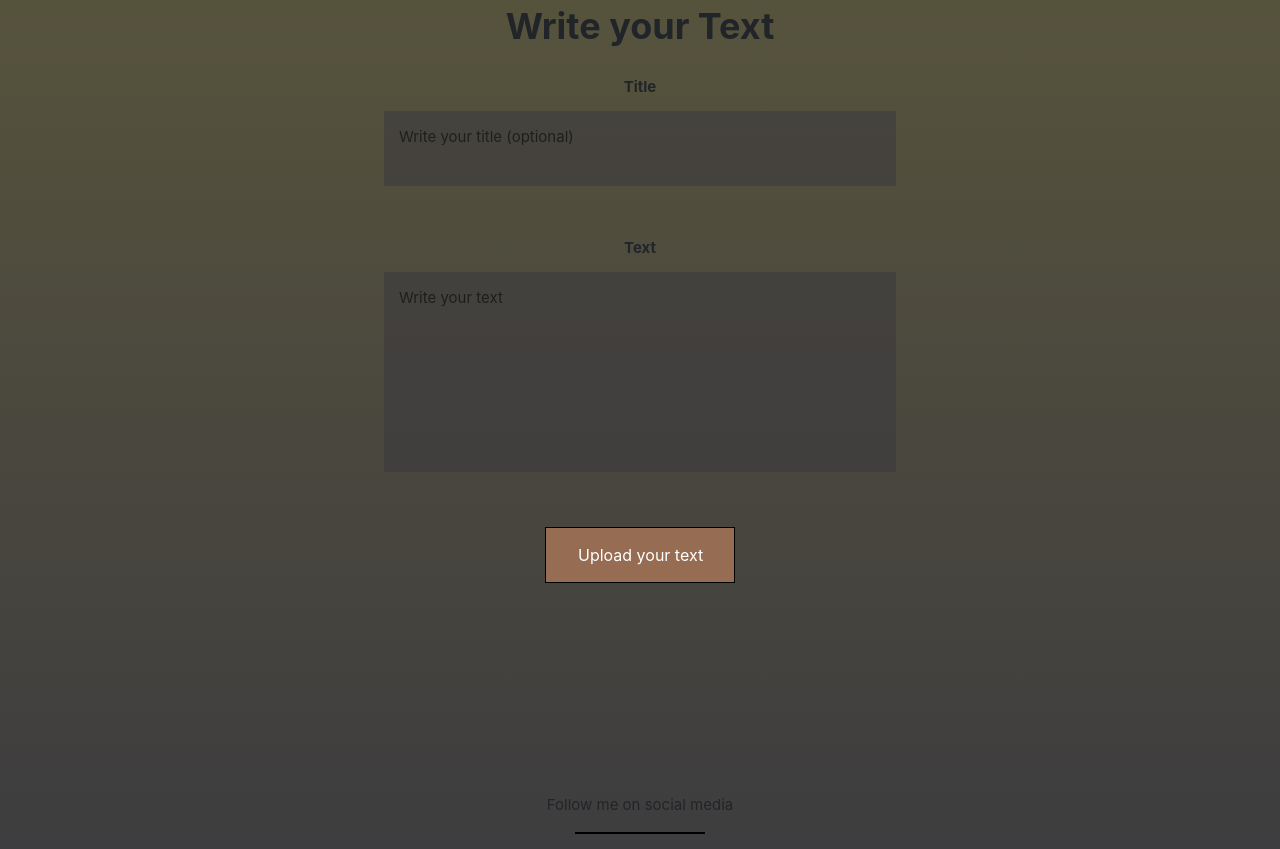
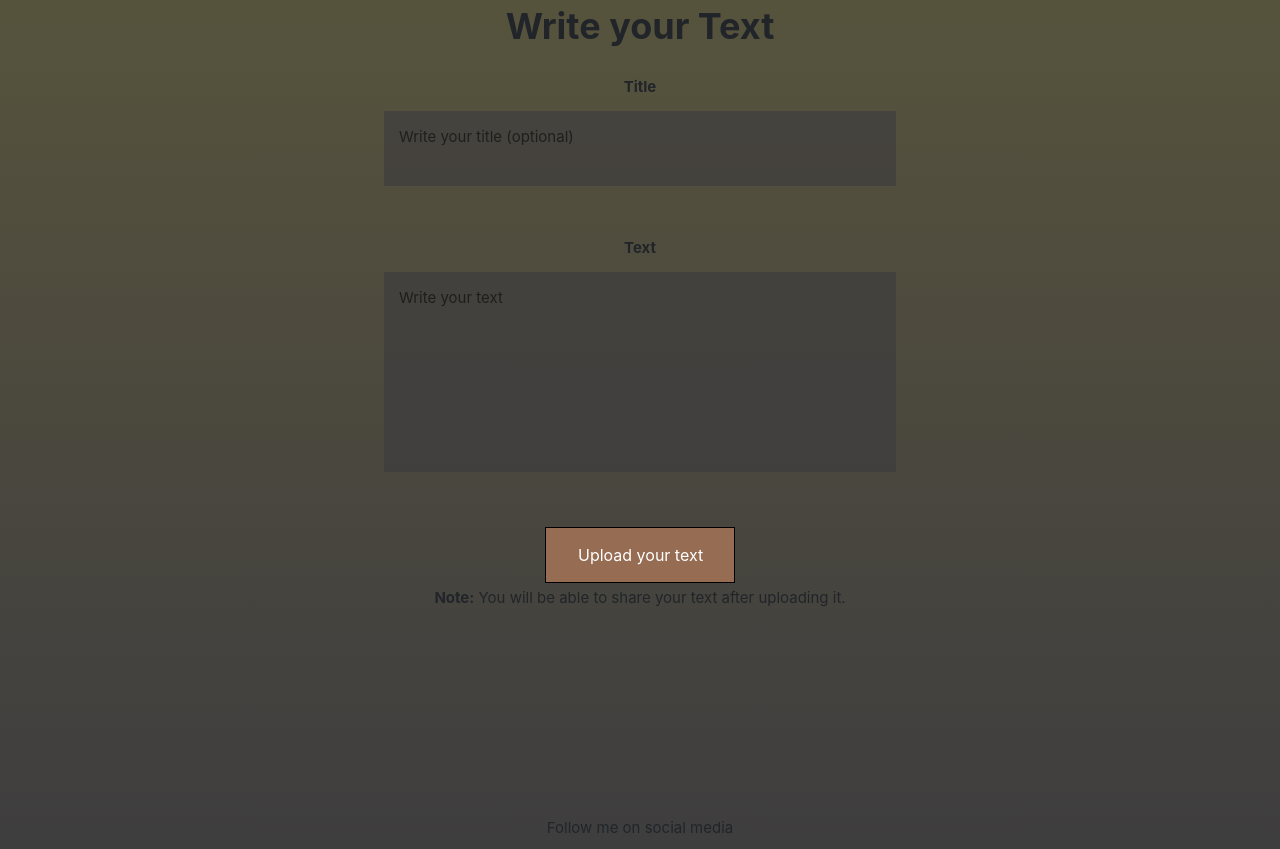
Before and after one commit to GabrielMares00/SITUE, a PHP site: page /uploads/text-uploader in a window 1280 px wide. Shown: the part 351-1200 px from the top of the page. Run offline with PHP 8.4, Linux system fonts and the light colour scheme.

Commit message:
Added some notes

```diff
--- a/text-uploader.php
+++ b/text-uploader.php
@@ -170,6 +170,8 @@
         </form>
         </center>
 
+        <p><strong>Note:</strong> You will be able to share your text after uploading it.</p>
+
     <div id="social-media"></div>
 </main>
 </body>
```
